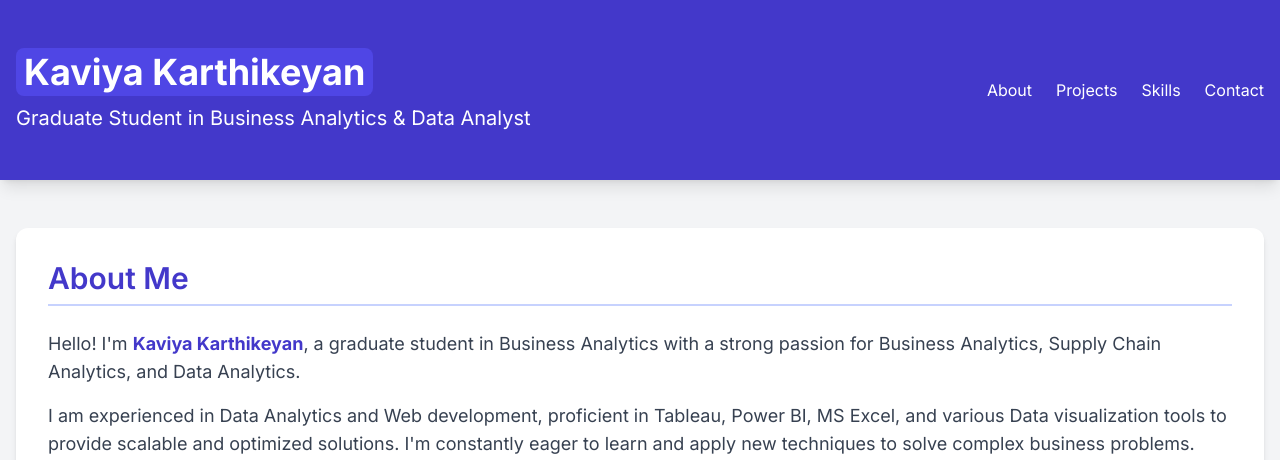
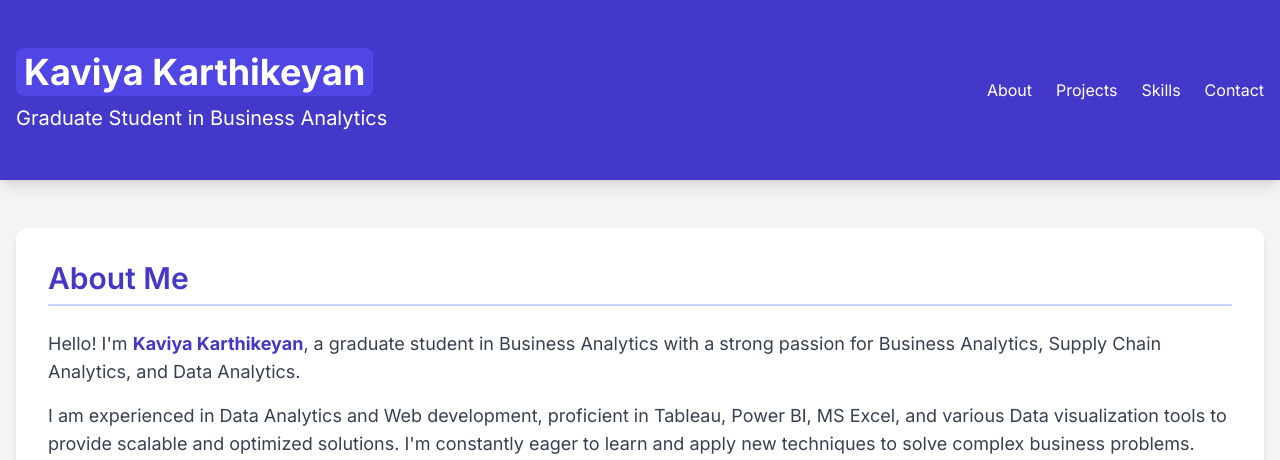
Before and after one commit to KaviyaKarthikeyann/KaviyaKarthikeyan-portfolio, a plain HTML site: page index.html in a window 1280 px wide. Shown: the top 460 px of the page. Drawn offline with nearby package versions, Linux system fonts and the light colour scheme.

Commit message:
Update index.html

```diff
--- a/index.html
+++ b/index.html
@@ -42,7 +42,7 @@
         <div class="container flex flex-col md:flex-row items-center justify-between">
             <div class="text-center md:text-left mb-4 md:mb-0">
                 <h1 class="text-4xl font-bold rounded-lg px-2 py-1 inline-block bg-indigo-600">Kaviya Karthikeyan</h1>
-                <p class="text-xl mt-2">Graduate Student in Business Analytics & Data Analyst</p>
+                <p class="text-xl mt-2">Graduate Student in Business Analytics</p>
             </div>
             <nav>
                 <ul class="flex space-x-6">
```
